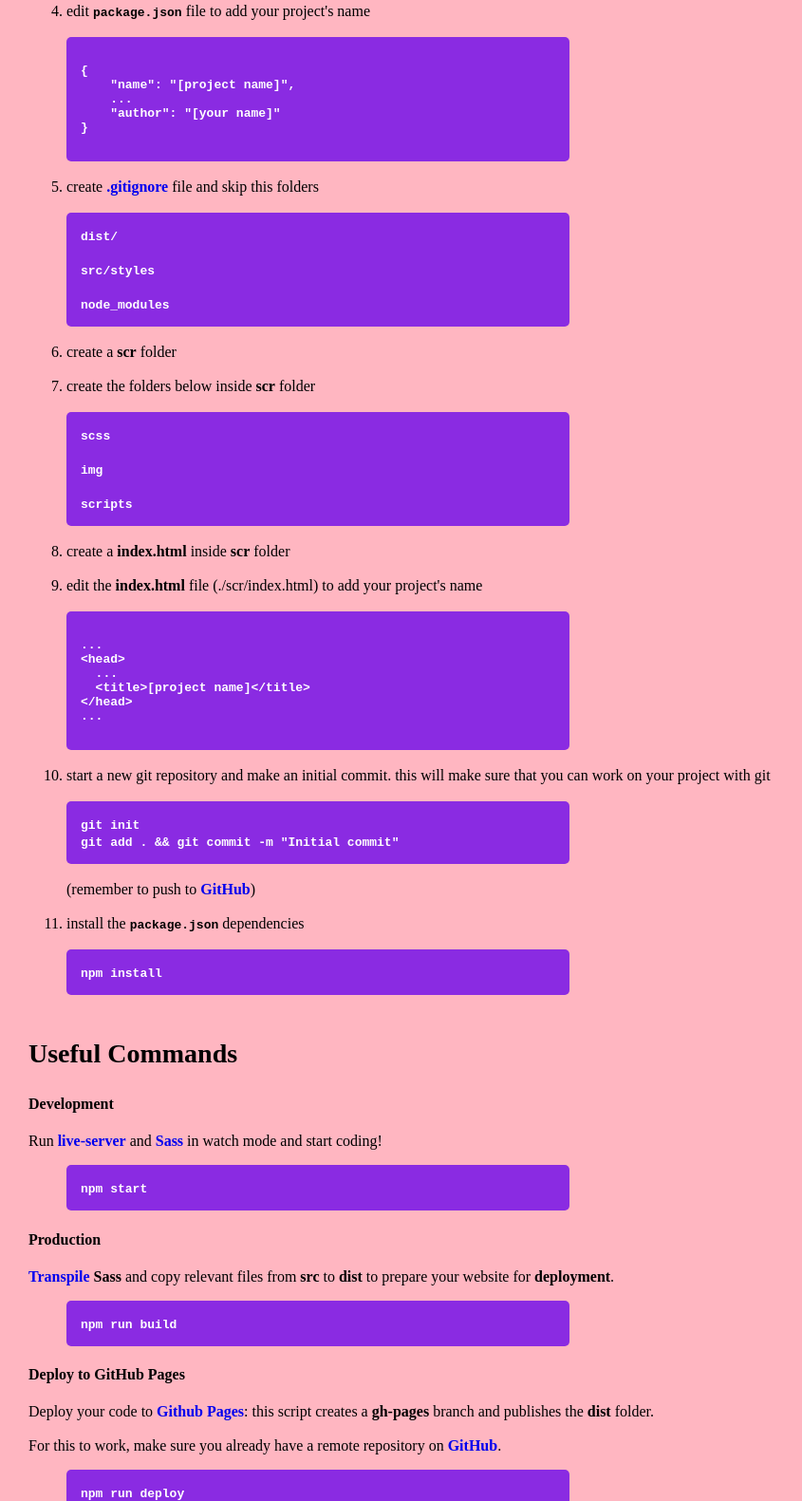
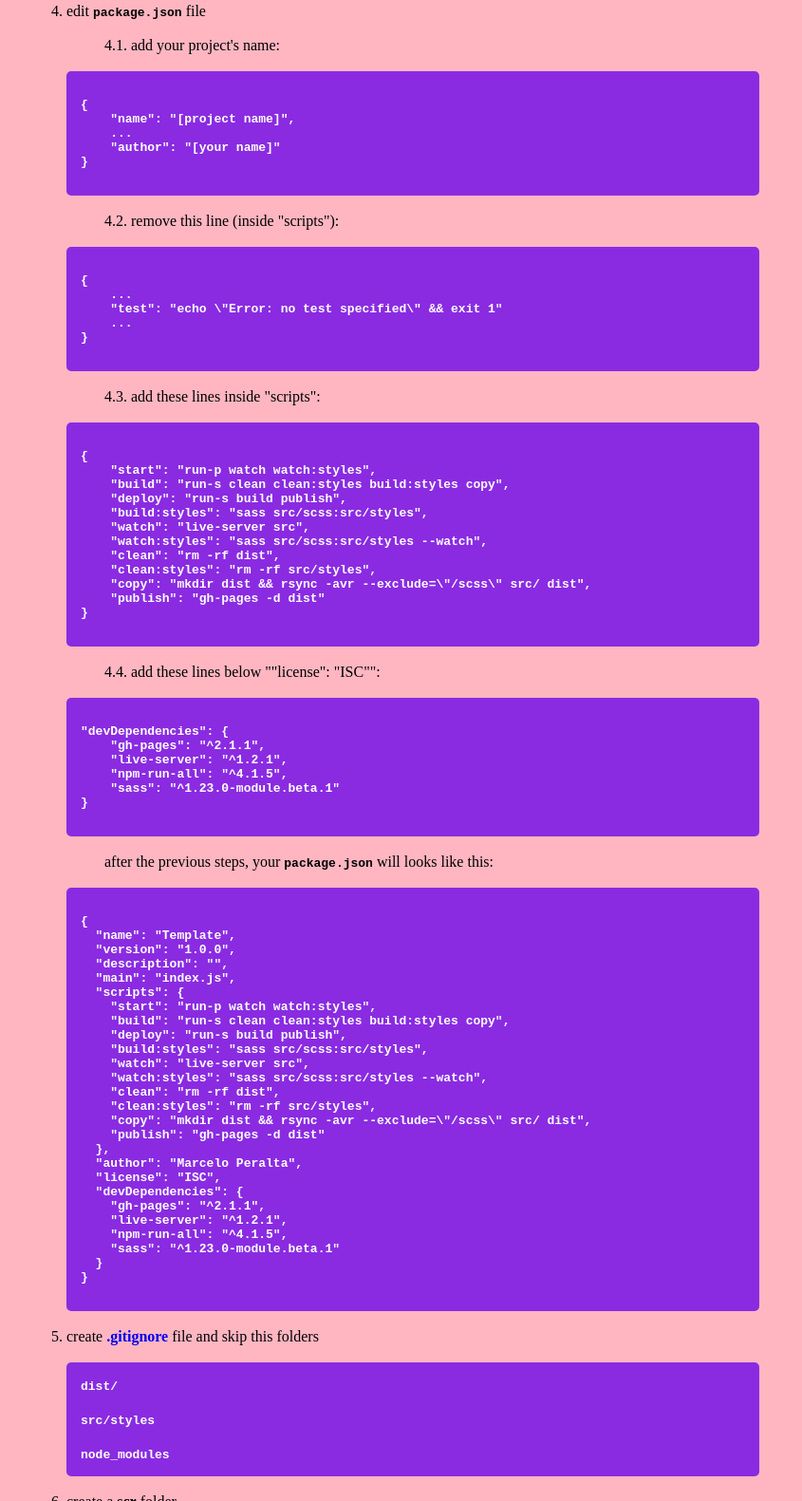
Before and after one commit to marcelosperalta/boilerplate_sass, a website: page src/index.html in a window 1280 px wide. Shown: the part 736-2317 px from the top of the page at 95% size, without its empty margins (0-845 px from the left). Drawn offline with nearby package versions, Linux system fonts and the light colour scheme; files that its build step writes are made by us from their sources.

Commit message:
index.html updated

```diff
--- a/src/index.html
+++ b/src/index.html
@@ -20,7 +20,7 @@
     }
     .background {
         background-color: blueviolet;
-        width:                   500px;
+        width:                   700px;
         padding:                  15px;
         color:                 white;
         font-weight:              bold;
@@ -51,28 +51,28 @@
 
     <h3>Get Started</h3>
 
-    <a href="#Setup">Setup</a>
+    <a href="#Setup"><b>Setup</b></a>
     <br>
     <br>
-    <a href="#Useful_Commands">Useful Commands</a>
+    <a href="#Useful_Commands"><b>Useful Commands</b></a>
     <br>
     <br>
-    <a href="#Project_Structure">Project Structure</a>
+    <a href="#Project_Structure"><b>Project Structure</b></a>
 
     <!-- Setup -->
     <h3 id="Setup">Setup</h3>
 
     <ol>
 
-        <!-- 1 -->
+        <!-- 1. -->
         <li>create a folder for your project</li>
         <br>
 
-        <!-- 2 -->
+        <!-- 2. -->
         <li>create <a href="https://daringfireball.net/projects/markdown/" target="_blank"><b>README.md</b></a> file</li>
         <br>
 
-        <!-- 3 -->
+        <!-- 3. -->
         <li>run on <a href="https://en.wikipedia.org/wiki/Terminal_emulator" target="_blank"><b>Terminal</b></a>
             <br>
             <br>
@@ -84,9 +84,12 @@
         </li>
         <br>
 
-<!-- 4 -->
-<li>edit <code><b>package.json</b></code> file to add your project's name
+<!-- 4. -->
+<li>edit <code><b>package.json</b></code> file
 <br>
+<br>
+<!-- 4.1. -->
+<ol>4.1. add your project's name:</ol>
 <br>
 <div class="background">
 <pre>
@@ -97,10 +100,91 @@
 }
 </pre>
 </div>
+<br>
+<!-- 4.2. -->
+<ol>4.2. remove this line (inside "scripts"):</ol>
+<br>
+<div class="background">
+<pre>
+{
+    ...
+    "test": "echo \"Error: no test specified\" && exit 1"
+    ...
+}
+</pre>
+</div>
+<br>
+<!-- 4.3. -->
+<ol>4.3. add these lines inside "scripts":</ol>
+<br>
+<div class="background">
+<pre>
+{
+    "start": "run-p watch watch:styles",
+    "build": "run-s clean clean:styles build:styles copy",
+    "deploy": "run-s build publish",
+    "build:styles": "sass src/scss:src/styles",
+    "watch": "live-server src",
+    "watch:styles": "sass src/scss:src/styles --watch",
+    "clean": "rm -rf dist",
+    "clean:styles": "rm -rf src/styles",
+    "copy": "mkdir dist && rsync -avr --exclude=\"/scss\" src/ dist",
+    "publish": "gh-pages -d dist"
+}
+</pre>
+</div>
+<br>
+<!-- 4.4. -->
+<ol>4.4. add these lines below ""license": "ISC"":</ol>
+<br>
+<div class="background">
+<pre>
+"devDependencies": {
+    "gh-pages": "^2.1.1",
+    "live-server": "^1.2.1",
+    "npm-run-all": "^4.1.5",
+    "sass": "^1.23.0-module.beta.1"
+}
+</pre>
+</div>
+<br>
+<!-- final -->
+<ol>after the previous steps, your <code><b>package.json</b></code> will looks like this:</ol>
+<br>
+<div class="background">
+<pre>
+{
+  "name": "Template",
+  "version": "1.0.0",
+  "description": "",
+  "main": "index.js",
+  "scripts": {
+    "start": "run-p watch watch:styles",
+    "build": "run-s clean clean:styles build:styles copy",
+    "deploy": "run-s build publish",
+    "build:styles": "sass src/scss:src/styles",
+    "watch": "live-server src",
+    "watch:styles": "sass src/scss:src/styles --watch",
+    "clean": "rm -rf dist",
+    "clean:styles": "rm -rf src/styles",
+    "copy": "mkdir dist && rsync -avr --exclude=\"/scss\" src/ dist",
+    "publish": "gh-pages -d dist"
+  },
+  "author": "Marcelo Peralta",
+  "license": "ISC",
+  "devDependencies": {
+    "gh-pages": "^2.1.1",
+    "live-server": "^1.2.1",
+    "npm-run-all": "^4.1.5",
+    "sass": "^1.23.0-module.beta.1"
+  }
+}
+</pre>
+</div>
 </li>
 <br>
 
-        <!-- 5 -->
+        <!-- 5. -->
         <li>create <a href="https://git-scm.com/docs/gitignore" target="_black"><b>.gitignore</b></a> file and skip this folders
             <br>
             <br>
@@ -116,11 +200,11 @@
         </li>
         <br>
 
-        <!-- 6 -->
+        <!-- 6. -->
         <li>create a <b>scr</b> folder</li>
         <br>
 
-        <!-- 7 -->
+        <!-- 7. -->
         <li>create the folders below inside <b>scr</b> folder
             <br>
             <br>
@@ -137,11 +221,11 @@
         </li>
         <br>
 
-        <!-- 8 -->
+        <!-- 8. -->
         <li>create a <b>index.html</b> inside <b>scr</b> folder</li>
         <br>
 
-<!-- 9 -->
+<!-- 9. -->
 <li>edit the <b>index.html</b> file (./scr/index.html) to add your project's name
 <br>
 <br>
@@ -158,7 +242,7 @@
 </li>
 <br>
 
-        <!-- 10 -->
+        <!-- 10. -->
         <li>start a new git repository and make an initial commit. this will make sure that you can work on your project with git
             <br>
             <br>
@@ -173,7 +257,7 @@
         </li>
         <br>
 
-        <!-- 11 -->
+        <!-- 11. -->
         <li>install the <code><b>package.json</b></code> dependencies
             <br>
             <br>
```
